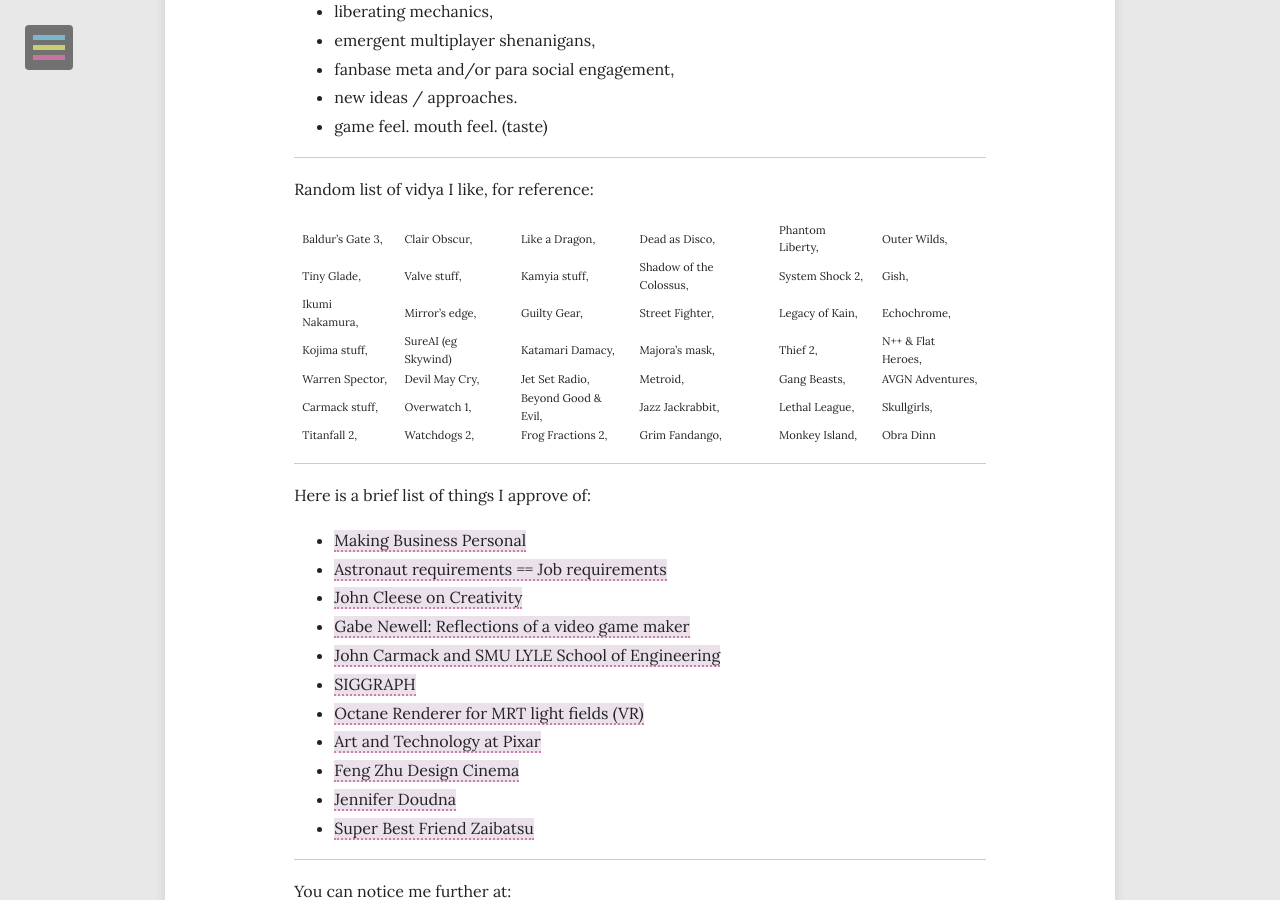
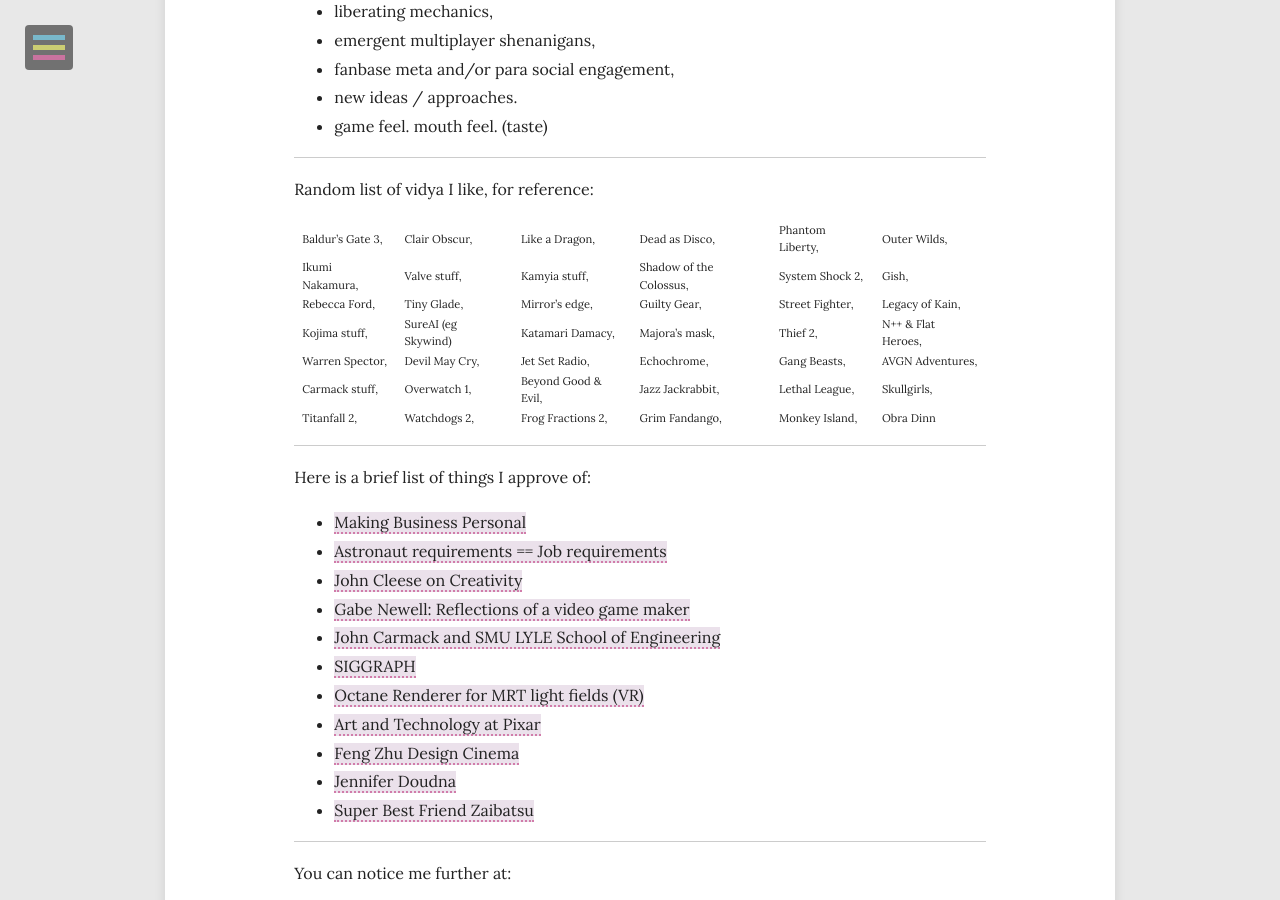
Before and after one commit to tdbe/tdbe.github.io, a Jekyll site: the page built from about.md, in a window 1280 px wide and 900 px high, scrolled down 1795 px. Built offline with Jekyll 4.4.1, drawn with Linux system fonts in a browser that asks for light colours; nearby versions of some CDN libraries; comment, search, counter and statistics services are not loaded.

Commit message:
tweak & add

```diff
--- a/about.md
+++ b/about.md
@@ -58,10 +58,10 @@
 
 |:--------|:-------:|--------:|
 | Baldur's Gate 3, | Clair Obscur, | Like a Dragon, | Dead as Disco, | Phantom Liberty, | Outer Wilds, |
-| Tiny Glade, | Valve stuff, | Kamyia stuff, | Shadow of the Colossus, | System Shock 2, | Gish, |
-| Ikumi Nakamura, | Mirror's edge, | Guilty Gear, | Street Fighter, | Legacy of Kain, | Echochrome, |
+| Ikumi Nakamura, | Valve stuff, | Kamyia stuff, | Shadow of the Colossus, | System Shock 2, | Gish, |
+| Rebecca Ford, | Tiny Glade, | Mirror's edge, | Guilty Gear, | Street Fighter, | Legacy of Kain, |
 | Kojima stuff, | SureAI (eg Skywind) | Katamari Damacy, | Majora's mask, | Thief 2, | N++ & Flat Heroes, |
-| Warren Spector, | Devil May Cry, | Jet Set Radio, | Metroid, | Gang Beasts, | AVGN Adventures, |
+| Warren Spector, | Devil May Cry, | Jet Set Radio, |  Echochrome, | Gang Beasts, | AVGN Adventures, |
 | Carmack stuff, | Overwatch 1, | Beyond Good & Evil, | Jazz Jackrabbit, | Lethal League, | Skullgirls, |
 | Titanfall 2, | Watchdogs 2, | Frog Fractions 2, | Grim Fandango, | Monkey Island, | Obra Dinn |
 
```
